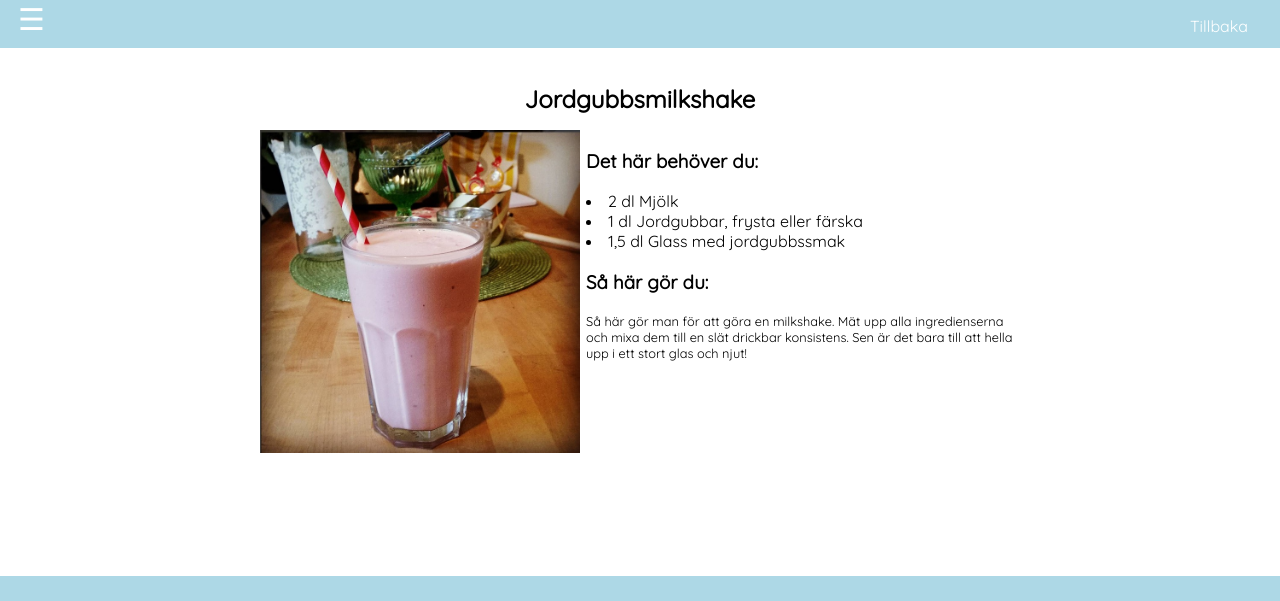
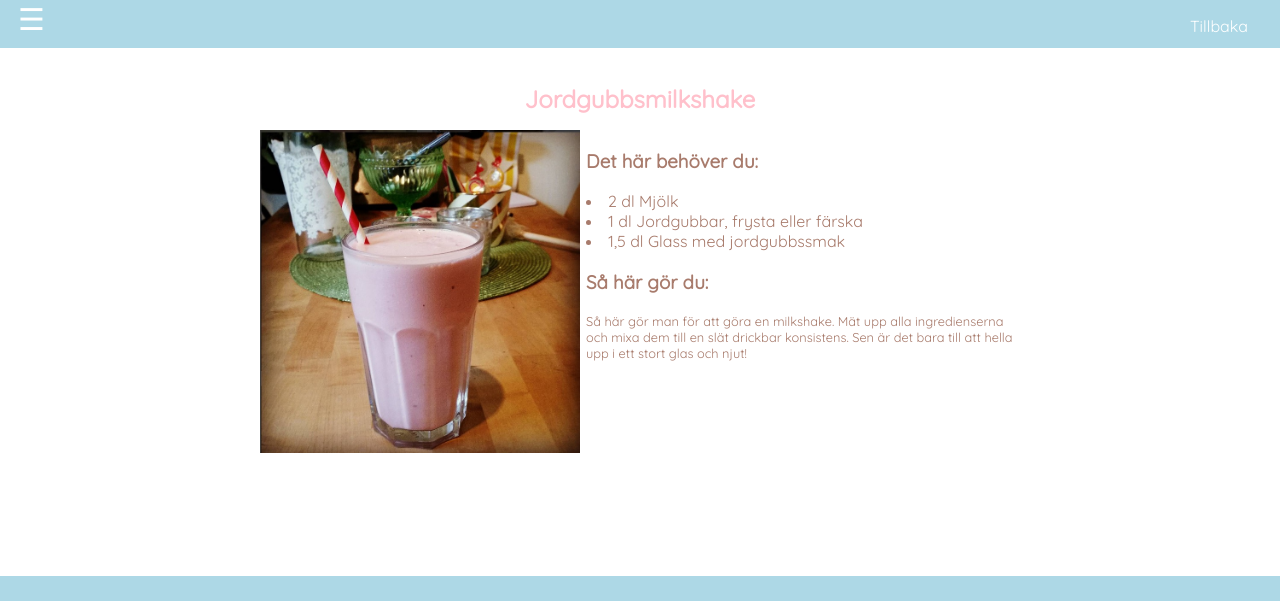
Before and after one commit to PetraNilsson/petranilsson.github.io, a plain HTML site: page recipe.html in a window 1280 px wide. Shown: the top 601 px of the page. Drawn offline with Linux system fonts and the light colour scheme; a script that the page names is missing.

Commit message:
Add files via upload

```diff
--- a/css/style.css
+++ b/css/style.css
@@ -198,7 +198,6 @@ a {
     display: block;
     position: relative;
     float: right;
-    /*margin-left: 8.5em;*/
     color: white;
     margin-top: 2.5em;
     margin-right: 0.3em;
@@ -237,6 +236,7 @@ a {
 .recipe_label {
     text-align: center;
     font-size: 1.5em;
+    color: pink;
 }
 
 #recipe_img {
@@ -257,6 +257,9 @@ a {
     padding-top: 1em;
 }
 
+#ingredients {
+    color: #A87B6C;
+}
 
 
 /*-----------------------media queries-----------------------*/
```
